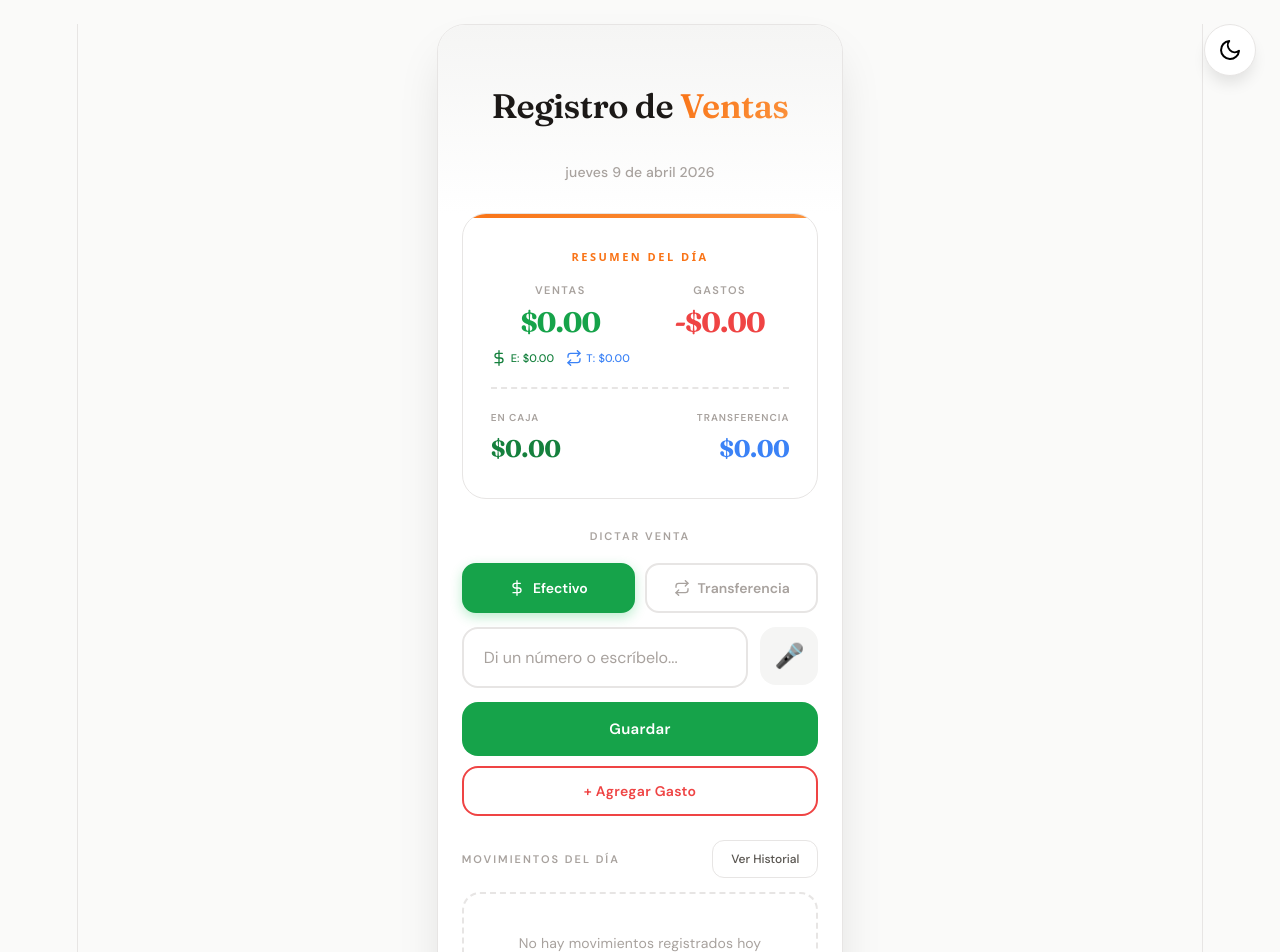
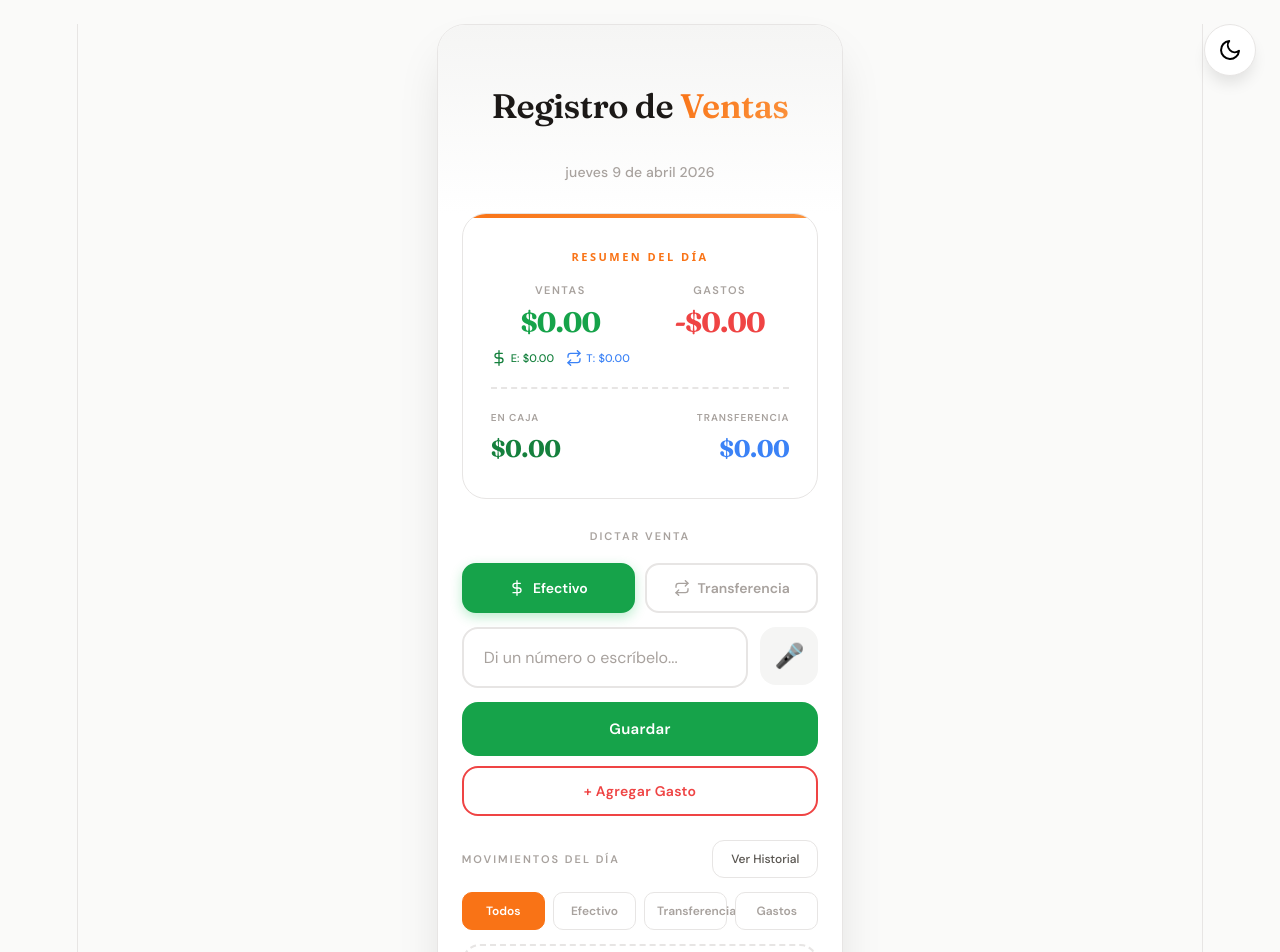
Before and after one commit to pdgramajo/voice-sales-tracker, a React (Vite) app: page / in a window 1280 px wide. Shown: the top 952 px of the page. Built offline with nearby package versions, Linux system fonts and the light colour scheme.

Commit message:
feat: add filters to show transactions by type

```diff
--- a/src/App.css
+++ b/src/App.css
@@ -655,6 +655,39 @@ body {
   color: var(--text-muted);
 }
 
+.filtros {
+  display: flex;
+  gap: 8px;
+  margin-bottom: 14px;
+  flex-wrap: wrap;
+}
+
+.filtro-btn {
+  flex: 1;
+  min-width: 70px;
+  padding: 10px 12px;
+  background: var(--bg-card);
+  color: var(--text-muted);
+  border: 1px solid var(--border);
+  border-radius: 10px;
+  font-size: 12px;
+  font-weight: 600;
+  font-family: 'DM Sans', sans-serif;
+  cursor: pointer;
+  transition: all 0.2s ease;
+}
+
+.filtro-btn:hover {
+  border-color: var(--text-muted);
+  color: var(--text-primary);
+}
+
+.filtro-btn.active {
+  background: var(--accent-primary);
+  border-color: var(--accent-primary);
+  color: white;
+}
+
 .history-btn {
   padding: 10px 18px;
   background: var(--bg-card);
--- a/src/App.jsx
+++ b/src/App.jsx
@@ -80,6 +80,7 @@ function App() {
   const [isListening, setIsListening] = useState(false);
   const [showHistory, setShowHistory] = useState(false);
   const [showGastoModal, setShowGastoModal] = useState(false);
+  const [filtro, setFiltro] = useState('todos');
   const [theme, setTheme] = useState(() => {
     const saved = localStorage.getItem('theme');
     return saved || 'light';
@@ -196,6 +197,13 @@ function App() {
 
   const allItems = [...ventas, ...gastos].sort((a, b) => b.timestamp - a.timestamp);
 
+  const filteredItems = allItems.filter(item => {
+    if (filtro === 'efectivo') return item.tipo === 'venta' && item.metodoPago === 'efectivo';
+    if (filtro === 'transferencia') return item.tipo === 'venta' && item.metodoPago === 'transferencia';
+    if (filtro === 'gastos') return item.tipo === 'gasto';
+    return true;
+  });
+
   return (
     <>
       <button className="theme-toggle" onClick={toggleTheme} aria-label="Cambiar tema">
@@ -303,6 +311,13 @@ function App() {
             </button>
           </div>
 
+          <div className="filtros">
+            <button className={`filtro-btn ${filtro === 'todos' ? 'active' : ''}`} onClick={() => setFiltro('todos')}>Todos</button>
+            <button className={`filtro-btn ${filtro === 'efectivo' ? 'active' : ''}`} onClick={() => setFiltro('efectivo')}>Efectivo</button>
+            <button className={`filtro-btn ${filtro === 'transferencia' ? 'active' : ''}`} onClick={() => setFiltro('transferencia')}>Transferencia</button>
+            <button className={`filtro-btn ${filtro === 'gastos' ? 'active' : ''}`} onClick={() => setFiltro('gastos')}>Gastos</button>
+          </div>
+
           {showHistory && (
             <div className="historial">
               <h4>Historial de Días Anteriores</h4>
@@ -328,11 +343,11 @@ function App() {
             </div>
           )}
 
-          {allItems.length === 0 ? (
+          {filteredItems.length === 0 ? (
             <p className="no-ventas">No hay movimientos registrados hoy</p>
           ) : (
             <ul className="ventas-list">
-              {allItems.map((item) => (
+              {filteredItems.map((item) => (
                 <li key={item.id} className={`venta-item ${item.tipo}`}>
                   <div className="venta-info">
                     <span className={`venta-monto ${item.tipo} ${item.metodoPago || ''}`}>
```
